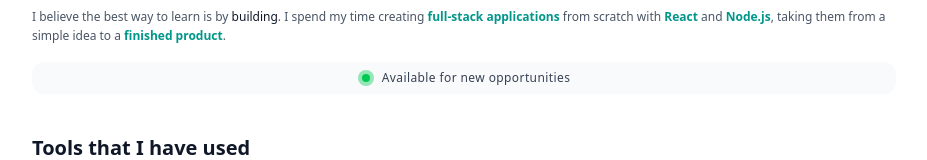
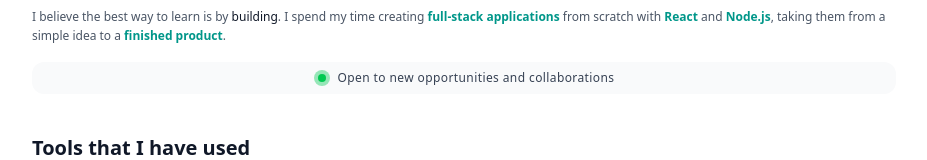
Before and after one commit to DaKsH18r/Daksh-Portfolio-, a React (Vite) app: page / in a window 1280 px wide. Shown: the part 273-433 px from the top of the page, without its empty margins (176-1103 px from the left). Built offline with nearby package versions, Linux system fonts and the light colour scheme; no server answers; a web font is replaced by a local one.

Commit message:
Update button text to 'Open to new opportunities and collaborations'

```diff
--- a/src/Components/Sections/About.tsx
+++ b/src/Components/Sections/About.tsx
@@ -76,7 +76,7 @@ const About: React.FC = () => {
             <span className="relative inline-flex h-2 w-2 rounded-full bg-green-500"></span>
           </span>
           <span className="whitespace-nowrap">
-            Available for new opportunities
+            Open to new opportunities and collaborations
           </span>
         </button>
       </div>
```
